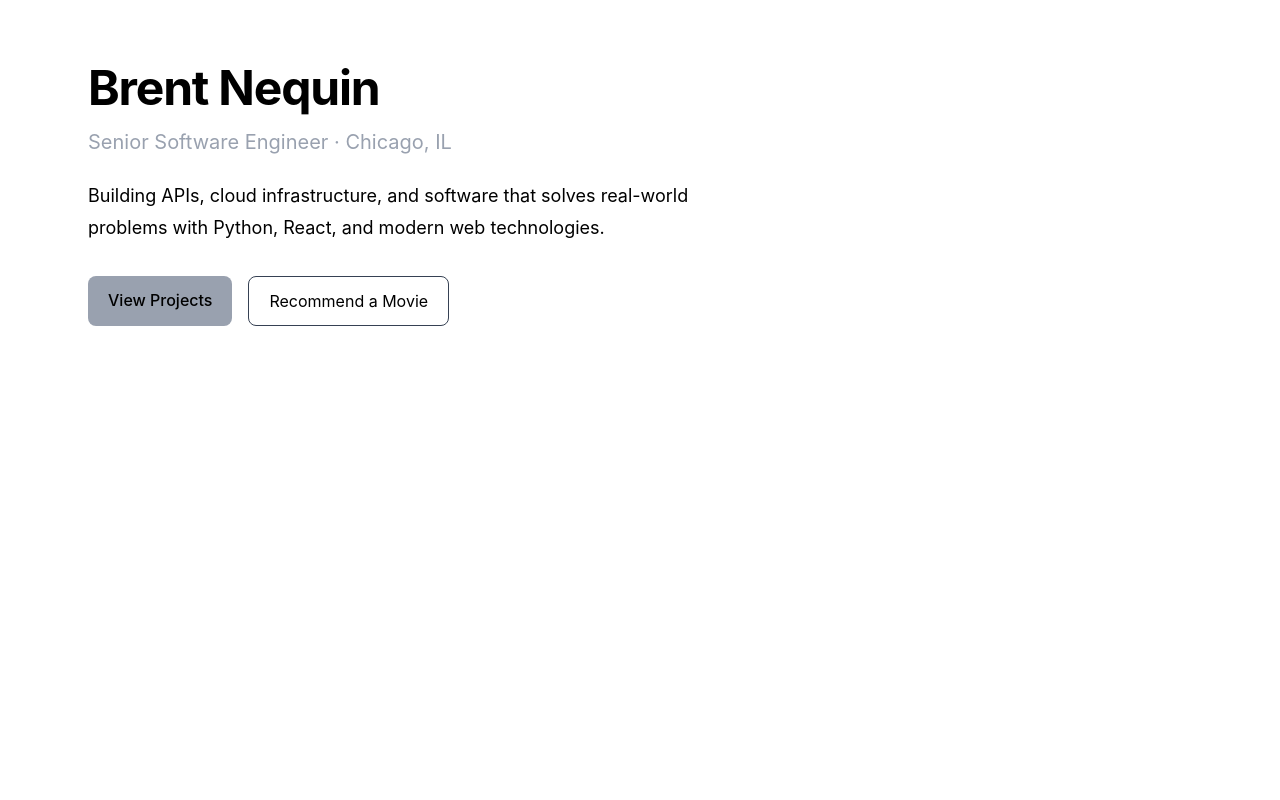
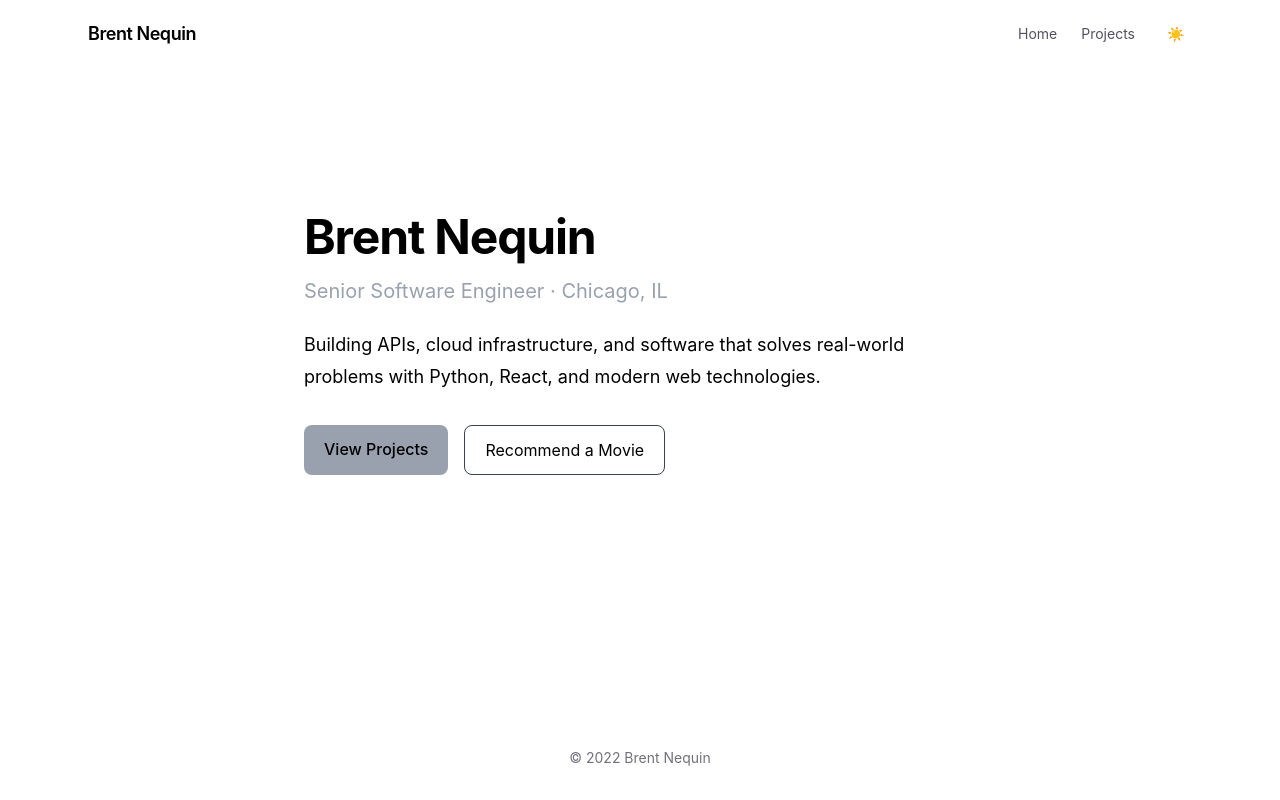
Before and after one commit to brentnequin/brentnequin, a Nuxt app: page / in a window 1280 px wide. Built offline with nearby package versions, Linux system fonts and the light colour scheme.

Commit message:
remove centered layout

```diff
--- a/pages/index.vue
+++ b/pages/index.vue
@@ -4,15 +4,15 @@ useSeoMeta({
   description: 'Senior Software Engineer building APIs, web applications, and personal projects.',
 })
 
-definePageMeta({
-  layout: 'centered'
-})
+// definePageMeta({
+//   layout: 'centered'
+// })
 </script>
 
 <template>
-    <div class="mx-auto max-w-6xl px-6 py-16 self-center">
+    <div class="flex min-h-full items-center justify-center px-6">
       <!-- Hero -->
-      <div class="mb-24 self-center">
+      <div class="mb-24">
         <h1 class="text-5xl font-bold tracking-tight">
           Brent Nequin
         </h1>
```
